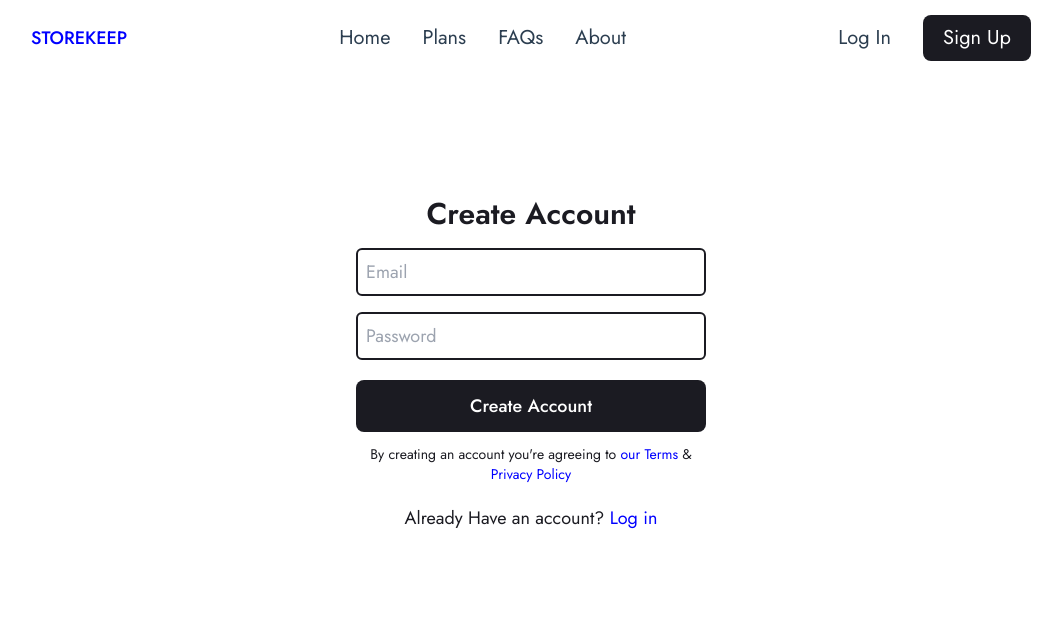
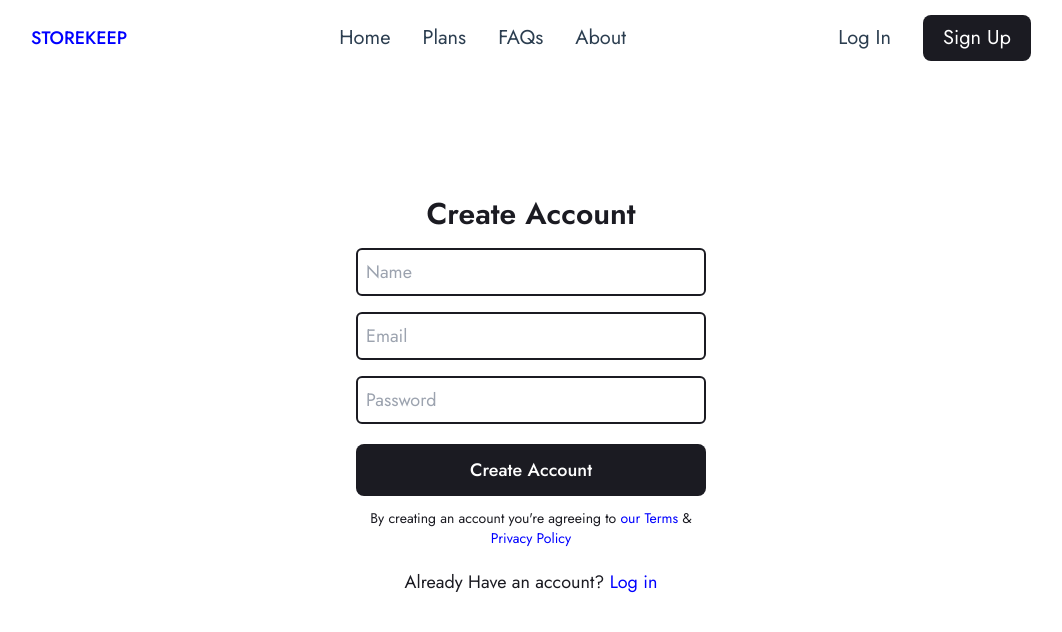
Before and after one commit to Yaasir024/StoreKeep, a Vue app: page /register in a window 1280 px wide. Shown: the top 632 px of the page, without its empty margins (109-1171 px from the left). Built offline with nearby package versions, Linux system fonts and the light colour scheme.

Commit message:
/Added name field

```diff
--- a/src/views/Register.vue
+++ b/src/views/Register.vue
@@ -5,6 +5,11 @@
         <h1 class="text-center text-sk-dark-100 text-3xl font-semibold mb-4">
           Create Account
         </h1>
+        <input
+          type="text"
+          placeholder="Name"
+          class="h-12 px-2 mb-4 border-2 border-sk-dark-100 rounded-md text-lg outline-sk-blue-400"
+        />
         <input
           type="email"
           placeholder="Email"
```
